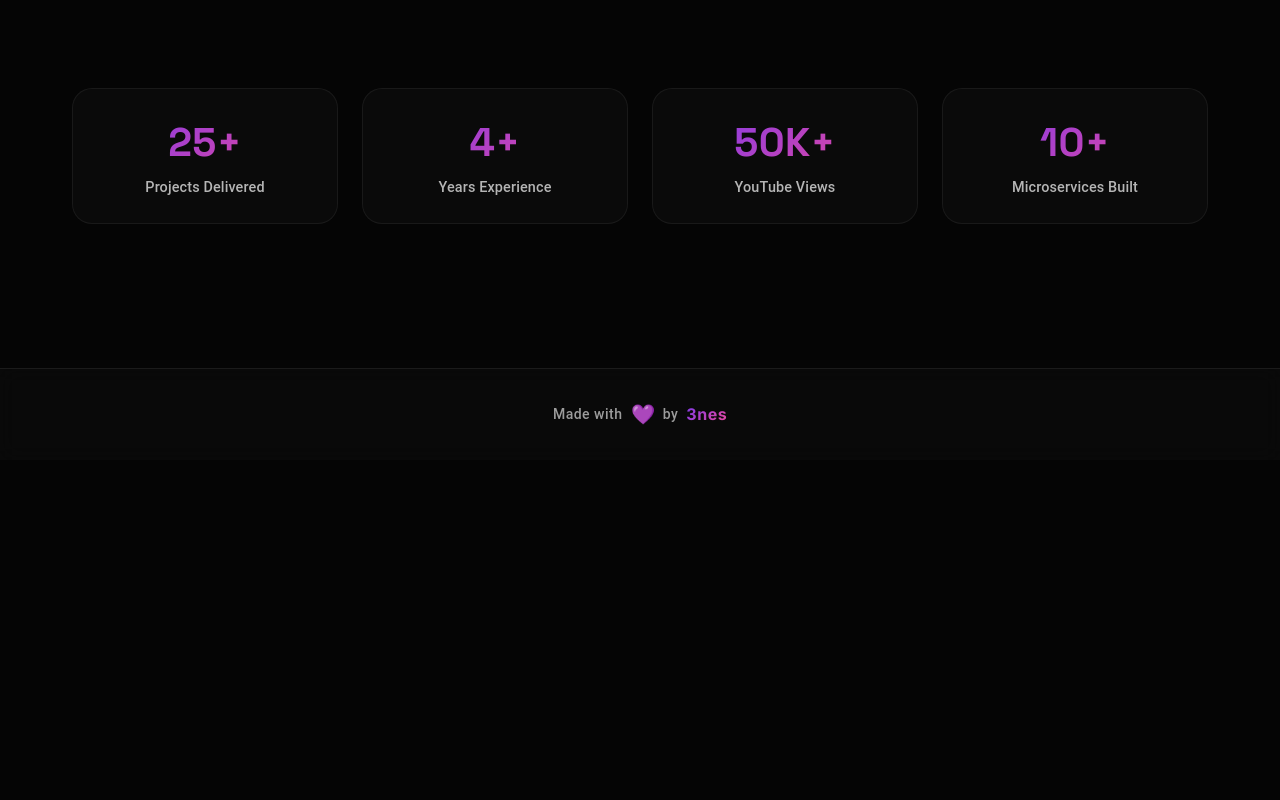
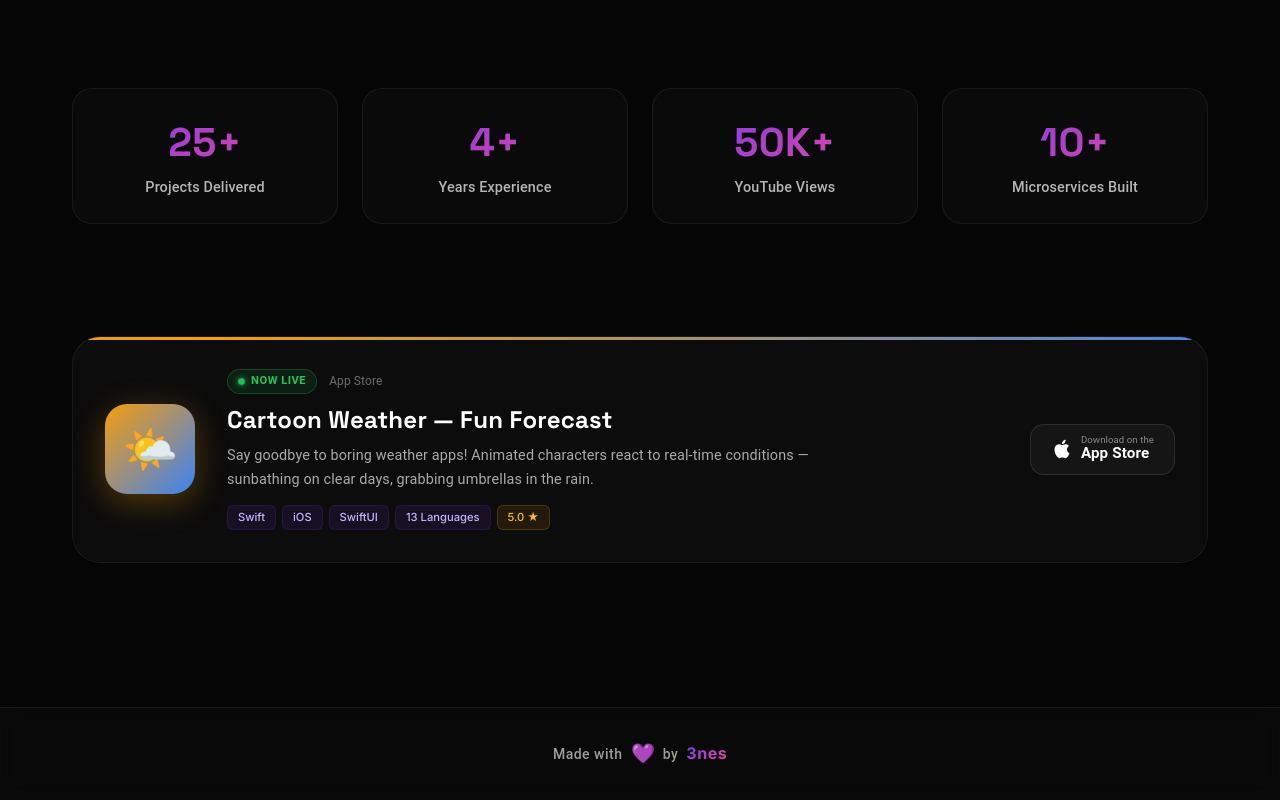
Before and after one commit to enesgunumdogdu/enesgunumdogducomtr, a React (Vite) app: page / in a window 1280 px wide. Shown: the part 1581-2381 px from the top of the page. Before the commit the page ends 2041 px from the top, so only its background shows below. Built offline with nearby package versions, Linux system fonts and the light colour scheme.

Commit message:
Add App Showcase Section to Home page: Introduced a new section for the "Cartoon Weather" app featuring an interactive design, live status badge, and App Store download link. Enhanced visual elements with animations and improved layout for better user engagement.

```diff
--- a/src/pages/Home.jsx
+++ b/src/pages/Home.jsx
@@ -1,6 +1,6 @@
 import { Link } from 'react-router-dom'
 import { Box, Container, Typography, Button, Grid, Card, CardContent, IconButton } from '@mui/material'
-import { GitHub, LinkedIn, ArrowForward, Storage, CloudQueue, PhoneIphone } from '@mui/icons-material'
+import { GitHub, LinkedIn, ArrowForward, Storage, CloudQueue, PhoneIphone, Apple } from '@mui/icons-material'
 import TypeWriter from '../components/TypeWriter'
 import useDocumentTitle from '../hooks/useDocumentTitle'
 
@@ -365,6 +365,193 @@
           ))}
         </Box>
       </Box>
+      {/* App Showcase Section */}
+      <Box className="section" sx={{ pt: 2 }}>
+        <Box
+          onClick={() => window.open('https://apps.apple.com/tr/app/cartoon-weather-fun-forecast/id6757344541', '_blank', 'noopener,noreferrer')}
+          sx={{
+            position: 'relative',
+            background: 'rgba(17, 17, 17, 0.7)',
+            backdropFilter: 'blur(20px)',
+            border: '1px solid rgba(255,255,255,0.06)',
+            borderRadius: '28px',
+            overflow: 'hidden',
+            cursor: 'pointer',
+            transition: 'all 0.4s cubic-bezier(0.4, 0, 0.2, 1)',
+            '&:hover': {
+              transform: 'translateY(-4px)',
+              borderColor: 'rgba(245, 158, 11, 0.3)',
+              boxShadow: '0 20px 60px rgba(245, 158, 11, 0.12)',
+              '& .app-icon': {
+                transform: 'scale(1.1) rotate(-3deg)',
+              },
+              '& .app-cta': {
+                background: 'linear-gradient(135deg, #f59e0b 0%, #3b82f6 100%)',
+                color: 'white',
+              }
+            }
+          }}
+        >
+          {/* Top gradient bar */}
+          <Box
+            sx={{
+              position: 'absolute',
+              top: 0,
+              left: 0,
+              right: 0,
+              height: '3px',
+              background: 'linear-gradient(90deg, #f59e0b, #3b82f6, #f59e0b)',
+              backgroundSize: '200% 100%',
+              animation: 'gradientSlide 3s linear infinite',
+              '@keyframes gradientSlide': {
+                '0%': { backgroundPosition: '0% 0%' },
+                '100%': { backgroundPosition: '200% 0%' },
+              }
+            }}
+          />
+
+          <Box
+            sx={{
+              display: 'flex',
+              alignItems: { xs: 'flex-start', md: 'center' },
+              flexDirection: { xs: 'column', md: 'row' },
+              gap: { xs: 3, md: 4 },
+              p: { xs: 3, md: 4 },
+            }}
+          >
+            {/* App Icon */}
+            <Box
+              className="app-icon"
+              sx={{
+                width: { xs: 80, md: 90 },
+                height: { xs: 80, md: 90 },
+                minWidth: { xs: 80, md: 90 },
+                borderRadius: '22px',
+                background: 'linear-gradient(135deg, #f59e0b 0%, #3b82f6 100%)',
+                display: 'flex',
+                alignItems: 'center',
+                justifyContent: 'center',
+                fontSize: '2.8rem',
+                boxShadow: '0 8px 32px rgba(245, 158, 11, 0.3)',
+                transition: 'transform 0.4s ease',
+              }}
+            >
+              🌤️
+            </Box>
+
+            {/* Content */}
+            <Box sx={{ flex: 1 }}>
+              {/* Live badge */}
+              <Box sx={{ display: 'flex', alignItems: 'center', gap: 1.5, mb: 1 }}>
+                <Box
+                  sx={{
+                    display: 'inline-flex',
+                    alignItems: 'center',
+                    gap: 0.75,
+                    px: 1.25,
+                    py: 0.4,
+                    borderRadius: '20px',
+                    background: 'rgba(34, 197, 94, 0.1)',
+                    border: '1px solid rgba(34, 197, 94, 0.25)',
+                  }}
+                >
+                  <Box
+                    sx={{
+                      width: 7,
+                      height: 7,
+                      borderRadius: '50%',
+                      background: '#22c55e',
+                      boxShadow: '0 0 8px #22c55e',
+                      animation: 'livePulse 2s ease-in-out infinite',
+                      '@keyframes livePulse': {
+                        '0%, 100%': { opacity: 1, transform: 'scale(1)' },
+                        '50%': { opacity: 0.5, transform: 'scale(0.8)' },
+                      }
+                    }}
+                  />
+                  <Typography sx={{ fontSize: '0.7rem', fontWeight: 600, color: '#22c55e', textTransform: 'uppercase', letterSpacing: '0.5px' }}>
+                    Now Live
+                  </Typography>
+                </Box>
+                <Typography sx={{ fontSize: '0.75rem', color: 'rgba(255,255,255,0.4)' }}>
+                  App Store
+                </Typography>
+              </Box>
+
+              <Typography
+                sx={{
+                  fontFamily: "'Space Grotesk', sans-serif",
+                  fontWeight: 700,
+                  fontSize: { xs: '1.3rem', md: '1.5rem' },
+                  color: 'white',
+                  mb: 0.75,
+                }}
+              >
+                Cartoon Weather — Fun Forecast
+              </Typography>
+
+              <Typography
+                sx={{
+                  color: 'rgba(255,255,255,0.65)',
+                  fontSize: { xs: '0.85rem', md: '0.9rem' },
+                  lineHeight: 1.7,
+                  maxWidth: 600,
+                }}
+              >
+                Say goodbye to boring weather apps! Animated characters react to real-time conditions — sunbathing on clear days, grabbing umbrellas in the rain.
+              </Typography>
+
+              {/* Tags */}
+              <Box sx={{ display: 'flex', gap: 0.75, flexWrap: 'wrap', mt: 1.5 }}>
+                {['Swift', 'iOS', 'SwiftUI', '13 Languages', '5.0 ★'].map((tag, i) => (
+                  <Box
+                    key={i}
+                    sx={{
+                      px: 1.25,
+                      py: 0.35,
+                      borderRadius: '6px',
+                      background: i === 4 ? 'rgba(245, 158, 11, 0.1)' : 'rgba(124, 58, 237, 0.1)',
+                      border: `1px solid ${i === 4 ? 'rgba(245, 158, 11, 0.2)' : 'rgba(124, 58, 237, 0.15)'}`,
+                      fontSize: '0.7rem',
+                      fontWeight: 500,
+                      color: i === 4 ? '#fbbf24' : '#c4b5fd',
+                    }}
+                  >
+                    {tag}
+                  </Box>
+                ))}
+              </Box>
+            </Box>
+
+            {/* CTA */}
+            <Box
+              className="app-cta"
+              sx={{
+                display: 'flex',
+                alignItems: 'center',
+                gap: 1,
+                px: 2.5,
+                py: 1.25,
+                borderRadius: '14px',
+                border: '1px solid rgba(255,255,255,0.1)',
+                background: 'rgba(255,255,255,0.04)',
+                transition: 'all 0.3s ease',
+                whiteSpace: 'nowrap',
+              }}
+            >
+              <Apple sx={{ fontSize: 22 }} />
+              <Box>
+                <Typography sx={{ fontSize: '0.6rem', color: 'rgba(255,255,255,0.5)', lineHeight: 1 }}>
+                  Download on the
+                </Typography>
+                <Typography sx={{ fontSize: '0.95rem', fontWeight: 600, color: 'white', lineHeight: 1.3 }}>
+                  App Store
+                </Typography>
+              </Box>
+            </Box>
+          </Box>
+        </Box>
+      </Box>
     </Box>
   )
 }
```
